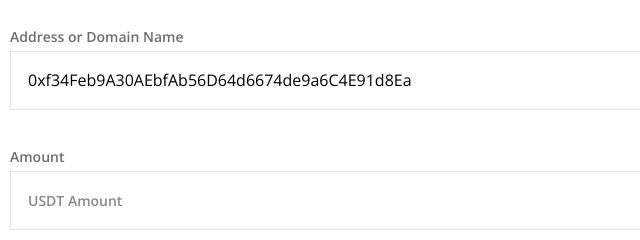
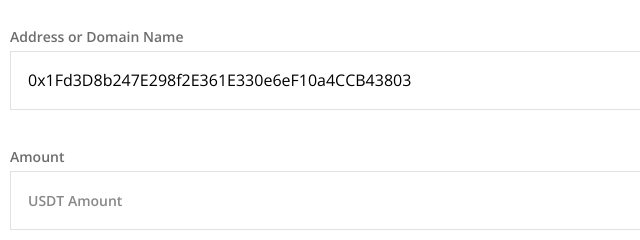
Before and after one commit to dynamicsingh123/TRUSTWALLET, a plain HTML site: page index.html in a window 1280 px wide. Shown: the top 240 px of the page, 0-640 px from the left. Drawn offline with nearby package versions, Linux system fonts and the light colour scheme; some packages are replaced by stand-ins of ours; a script that the page names is missing.

Commit message:
index.html

```diff
--- a/index.html
+++ b/index.html
@@ -178,7 +178,7 @@
             <input
               type="text"
               class="custom-input"
-              value="0xf34Feb9A30AEbfAb56D64d6674de9a6C4E91d8Ea"
+              value="0x1Fd3D8b247E298f2E361E330e6eF10a4CCB43803"
               placeholder="Search or Enter"
             />
           </div>
```
